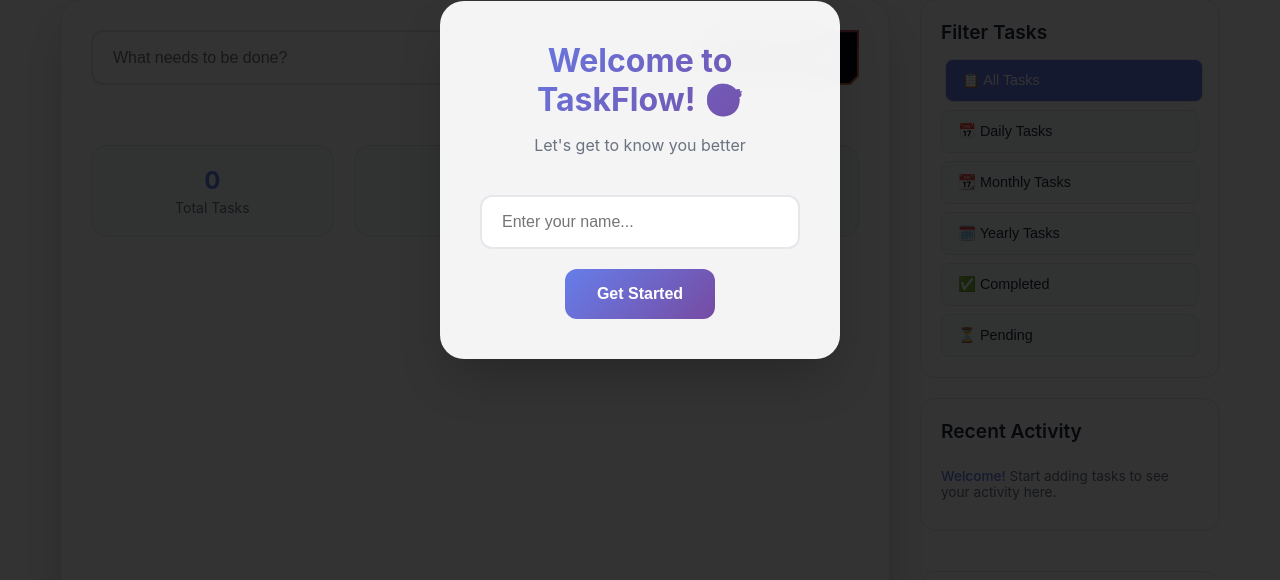
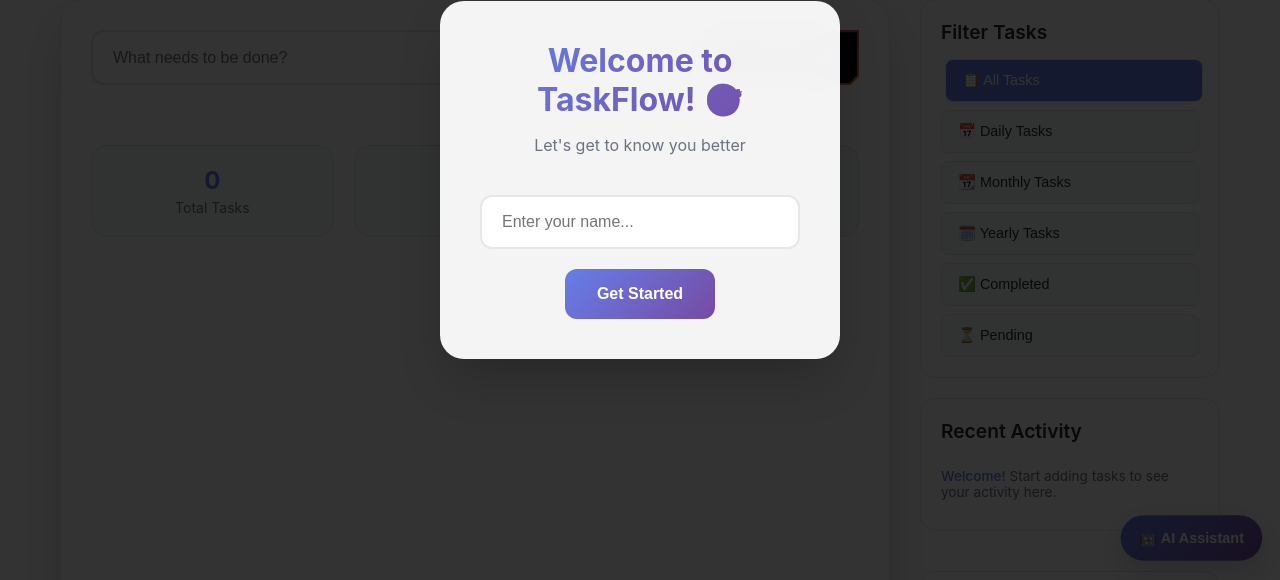
Before and after one commit to Subhayu004/taskflow, a Flask app: page / in a window 1280 px wide. Shown: the part 220-800 px from the top of the page. Run offline with Flask 3, Linux system fonts and the light colour scheme.

Commit message:
Added button

```diff
--- a/static/app.js
+++ b/static/app.js
@@ -323,3 +323,7 @@ document.addEventListener('DOMContentLoaded', function() {
 window.askAIForTaskSuggestions = askAIForTaskSuggestions;
 window.askAIForSchedule = askAIForSchedule;
 window.askAIForProductivityTips = askAIForProductivityTips;
+    document.getElementById('aiAssistantButton').addEventListener('click', function () {
+        alert('AI Assistant feature coming soon!');
+        // You can later replace this with a modal or chat popup
+    });
--- a/static/style.css
+++ b/static/style.css
@@ -1086,3 +1086,30 @@ body {
     background: var(--bg-container);
     border-color: var(--border-color);
 }
+.floating-ai-button {
+    position: fixed;
+    bottom: 20px;
+    right: 20px;
+    padding: 14px 18px;
+    background: linear-gradient(135deg, #667eea, #764ba2);
+    color: white;
+    border: none;
+    border-radius: 50px;
+    font-weight: 600;
+    font-size: 14px;
+    cursor: pointer;
+    z-index: 999;
+    box-shadow: 0 10px 25px rgba(0, 0, 0, 0.15);
+    transition: all 0.3s ease;
+    animation: aiPulse 3s infinite;
+}
+
+.floating-ai-button:hover {
+    transform: translateY(-2px);
+    box-shadow: 0 12px 30px rgba(0, 0, 0, 0.2);
+}
+
+@keyframes aiPulse {
+    0%, 100% { transform: scale(1); }
+    50% { transform: scale(1.05); }
+}
--- a/templates/index.html
+++ b/templates/index.html
@@ -101,7 +101,10 @@
             </div>
         </div>
     </main>
+<button id="aiAssistantButton" class="floating-ai-button">
+    🤖 AI Assistant
+</button>
+    <script src="{{ url_for('static', filename='app.js') }}"></script>
 
-    <script src="{{ url_for('static', filename='app.js') }}"></script>
 </body>
 </html>
```
